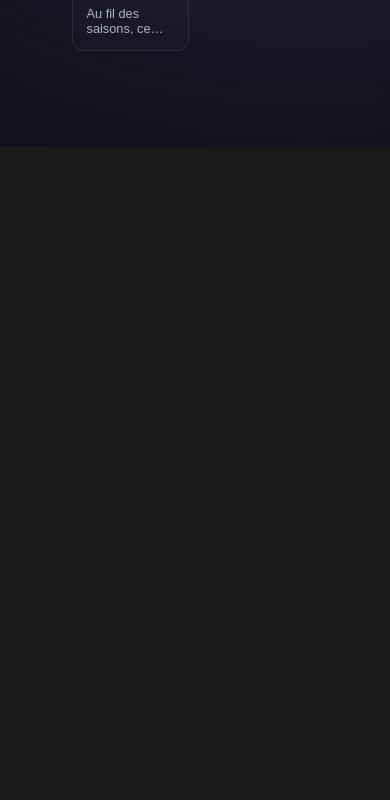
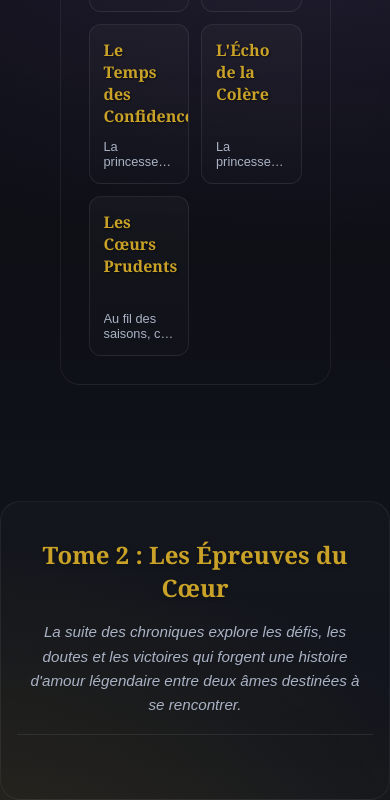
Before and after one commit to Franck-F/Astrid.github.io, a plain HTML site: page stories.html in a window 390 px wide. Shown: the part 872-1672 px from the top of the page. Before the commit the page ends 1019 px from the top, so only its background shows below. Drawn offline with Linux system fonts and the light colour scheme.

Commit message:
feat(stories): Réorganisation des chroniques en tomes avec nouvelle présentation

```diff
--- a/css/responsive.css
+++ b/css/responsive.css
@@ -144,6 +144,25 @@
 
 /* Pour les très petits écrans */
 @media screen and (max-width: 480px) {
+    .tome-section {
+        padding: 1rem;
+        margin-bottom: 2rem;
+    }
+
+    .tome-header {
+        margin-bottom: 1.5rem;
+        padding-bottom: 1rem;
+    }
+
+    .tome-header h2 {
+        font-size: 1.5rem;
+    }
+
+    .tome-description {
+        font-size: 0.95rem;
+        padding: 0 0.5rem;
+    }
+
     .stories-grid {
         grid-template-columns: repeat(2, 1fr);
         gap: 0.75rem;
--- a/css/style.css
+++ b/css/style.css
@@ -141,11 +141,43 @@ main p {
 }
 
 /* Style des chroniques */
+.tome-section {
+    margin-bottom: 4rem;
+    padding: 2rem;
+    background: linear-gradient(180deg, rgba(255,255,255,.02), transparent);
+    border-radius: 20px;
+    border: 1px solid rgba(255,255,255,.06);
+}
+
+.tome-header {
+    text-align: center;
+    margin-bottom: 2.5rem;
+    padding-bottom: 1.5rem;
+    border-bottom: 1px solid rgba(255,255,255,.08);
+}
+
+.tome-header h2 {
+    font-family: "Cinzel", "Cormorant Garamond", Georgia, serif;
+    font-size: 2rem;
+    color: var(--accent);
+    margin-bottom: 1rem;
+    text-shadow: 0 2px 4px rgba(0,0,0,.2);
+}
+
+.tome-description {
+    color: var(--muted);
+    font-size: 1.1rem;
+    line-height: 1.6;
+    max-width: 800px;
+    margin: 0 auto;
+    font-style: italic;
+}
+
 .stories-grid {
     display: grid;
     grid-template-columns: repeat(auto-fit, minmax(280px, 1fr));
     gap: 2rem;
-    padding: 2rem 0;
+    padding: 1rem 0;
 }
 
 .story-card {
--- a/stories.html
+++ b/stories.html
@@ -33,6 +33,11 @@
             </ul>
         </nav>
         <main>
+            <section class="tome-section" id="tome1">
+                <div class="tome-header">
+                    <h2>Tome 1 : L'Éveil des Sentiments</h2>
+                    <p class="tome-description">Les premières chroniques relatant la rencontre entre la princesse Astrid et Franck le Conquérant, leurs aventures initiales et l'éclosion de leurs sentiments.</p>
+                </div>
                 <div class="stories-grid">
                     <div class="story-card" data-story="foret-noire">
                         <h3>L'Ombre de la Forêt Noire</h3>
@@ -83,8 +88,19 @@
                     </div>
                 </div>
 
-                <!-- Les cartes d'histoire sont maintenant toutes converties en modales -->
                     </div>
+                </div>
+            </section>
+
+            <section class="tome-section" id="tome2">
+                <div class="tome-header">
+                    <h2>Tome 2 : Les Épreuves du Cœur</h2>
+                    <p class="tome-description">La suite des chroniques explore les défis, les doutes et les victoires qui forgent une histoire d'amour légendaire entre deux âmes destinées à se rencontrer.</p>
+                </div>
+                <div class="stories-grid">
+                    <!-- Les nouvelles chroniques seront ajoutées ici -->
+                </div>
+            </section>
 
             <!-- Modals pour chaque histoire -->
             <!-- Modals pour toutes les histoires -->
```
Lines whose indentation alone changed are shown as unchanged.
